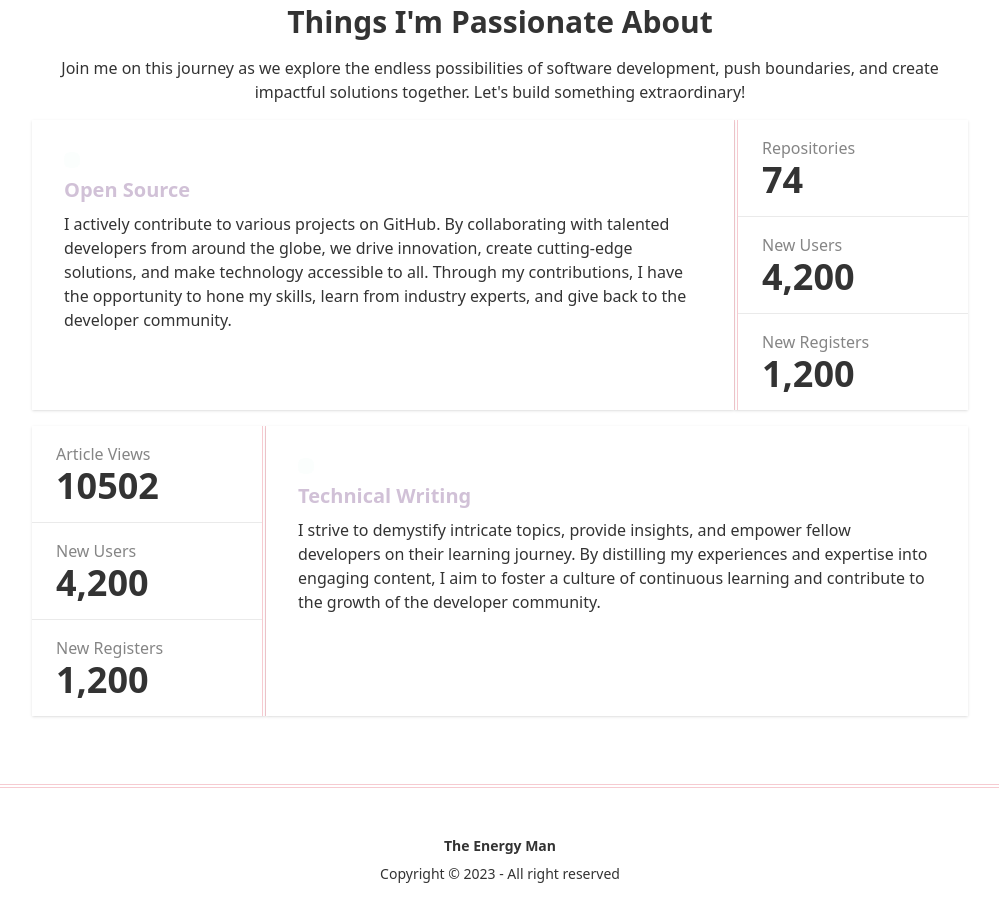
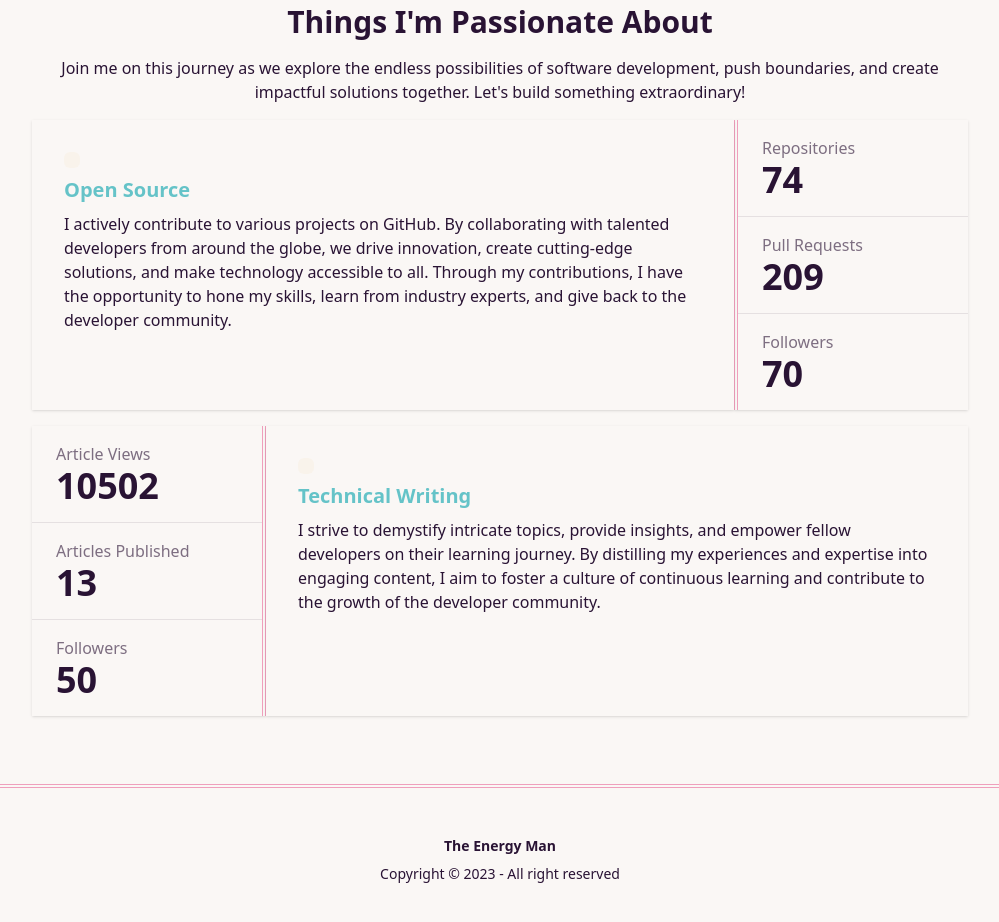
Before and after one commit to Emmanuel-Melon/eman-website, a SvelteKit app: page / in a window 1280 px wide. Shown: the part 2000-2922 px from the top of the page, without its empty margins (140-1139 px from the left). Built offline with nearby package versions, Linux system fonts and the light colour scheme.

Commit message:
feat: update stats

```diff
--- a/src/components/Hero.svelte
+++ b/src/components/Hero.svelte
@@ -58,7 +58,7 @@
               <li class="flex items-center gap-2"><iconify-icon icon="ri:building-line" /> SyncNet</li>
               <li class="flex items-center gap-2"><iconify-icon icon="ri:map-pin-user-line" /> Doha, Qatar</li>
             </ul>
-            <div class="divider text-accent">Let's Talk</div>
+            <div class="divider text-secondary">Let's Talk</div>
             <div class="flex items-center gap-4 mx-auto w-fit">
               {#each links as { icon, path, title }}
               <div class="tooltip tooltip-bottom tooltip-accent" data-tip={title}>
@@ -69,7 +69,7 @@
           </div>
         </div>
         <div class="w-3/5 h-fit grow space-y-4 p-8">
-          <p class="text-lg">Eman &amp; the E is for <span class="text-accent">Energy!</span></p>
+          <p class="text-lg">Eman &amp; the E is for <span class="text-primary">Energy!</span></p>
           <h1 class="text-5xl font-bold">Hello, I’m Emmanuel Gatwech</h1>
           <p>
             I have a track record of delivering high-quality products and adding value to distributed teams around the world. My technical expertise includes TypeScript, Next.js, GraphQL, Redis, PostgreSQL, Node.js, and Rust, and I am passionate about web performance, developer tooling, technical writing, and open source.</p>
--- a/src/components/Interests/InterestCard.svelte
+++ b/src/components/Interests/InterestCard.svelte
@@ -15,18 +15,18 @@
     </div>
     <div class={`w-1/4 stats stats-vertical shadow rounded-none border-secondary border-double ${ interest.position === "left" ? "border-l-4" : "border-r-4"}`}>
         <div class="stat">
-          <div class="stat-title">{interest.stats.label}</div>
-          <div class="stat-value">{interest.stats.value}</div>
+          <div class="stat-title">{interest.first.label}</div>
+          <div class="stat-value">{interest.first.value}</div>
         </div>
 
         <div class="stat">
-          <div class="stat-title">New Users</div>
-          <div class="stat-value">4,200</div>
+          <div class="stat-title">{interest.second.label}</div>
+          <div class="stat-value">{interest.second.value}</div>
         </div>
 
         <div class="stat">
-          <div class="stat-title">New Registers</div>
-          <div class="stat-value">1,200</div>
+          <div class="stat-title">{interest.third.label}</div>
+          <div class="stat-value">{interest.third.value}</div>
         </div>
       </div>
 </div>
--- a/src/components/Interests/InterestsList.svelte
+++ b/src/components/Interests/InterestsList.svelte
@@ -12,9 +12,17 @@
 				'I actively contribute to various projects on GitHub. By collaborating with talented developers from around the globe, we drive innovation, create cutting-edge solutions, and make technology accessible to all. Through my contributions, I have the opportunity to hone my skills, learn from industry experts, and give back to the developer community.',
                 icon: 'ri:open-source-line',
             position: "left",
-            stats: {
+            first: {
                 label: "Repositories",
                 value: "74"
+            },
+            second: {
+                label: "Pull Requests",
+                value: "209"
+            },
+            third: {
+                label: "Followers",
+                value: "70"
             }
 		},
 		{
@@ -24,9 +32,17 @@
 				'I strive to demystify intricate topics, provide insights, and empower fellow developers on their learning journey. By distilling my experiences and expertise into engaging content, I aim to foster a culture of continuous learning and contribute to the growth of the developer community.',
                 icon: 'ri:article-line',
             position: "right",
-            stats: {
+            first: {
                 label: "Article Views",
                 value: "10502"
+            },
+            second: {
+                label: "Articles Published",
+                value: "13"
+            },
+            third: {
+                label: "Followers",
+                value: "50"
             }
 		}
 	];
--- a/tailwind.config.js
+++ b/tailwind.config.js
@@ -2,7 +2,7 @@
 module.exports = {
 	content: ['./src/**/*.{html,js,svelte,ts}'],
 	daisyui: {
-		themes: ['pastel']
+		themes: ['cupcake']
 	},
 	plugins: [require('daisyui'), require('@tailwindcss/typography')]
 };
```
